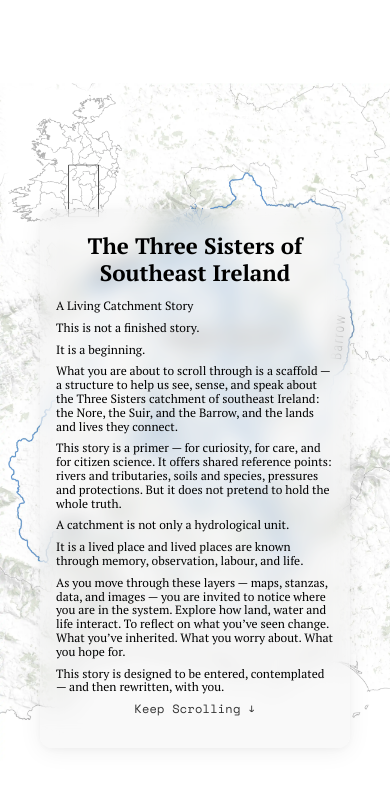
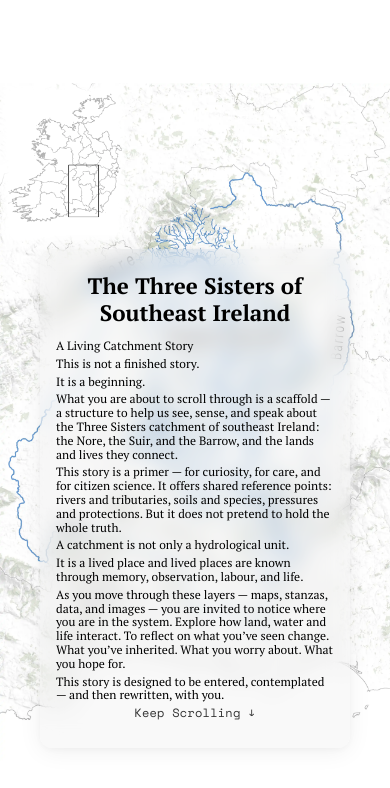
Before and after one commit to proy02/nore-scrollytelling, a SvelteKit app: page / in a window 390 px wide. Shown: the top 788 px of the page. Built offline with nearby package versions, Linux system fonts and the light colour scheme.

Commit message:
.intro text edit

```diff
--- a/src/routes/+page.svelte
+++ b/src/routes/+page.svelte
@@ -1253,7 +1253,7 @@
     .intro-info-panel p {
       font-size: 0.75rem !important;
       line-height: 1.15 !important;
-      margin: 0 0 0.5rem 0 !important;
+      margin: 0 0 0.25rem 0 !important;
     }
 
     .intro-info-panel :global(.keep-scrolling) {
```
